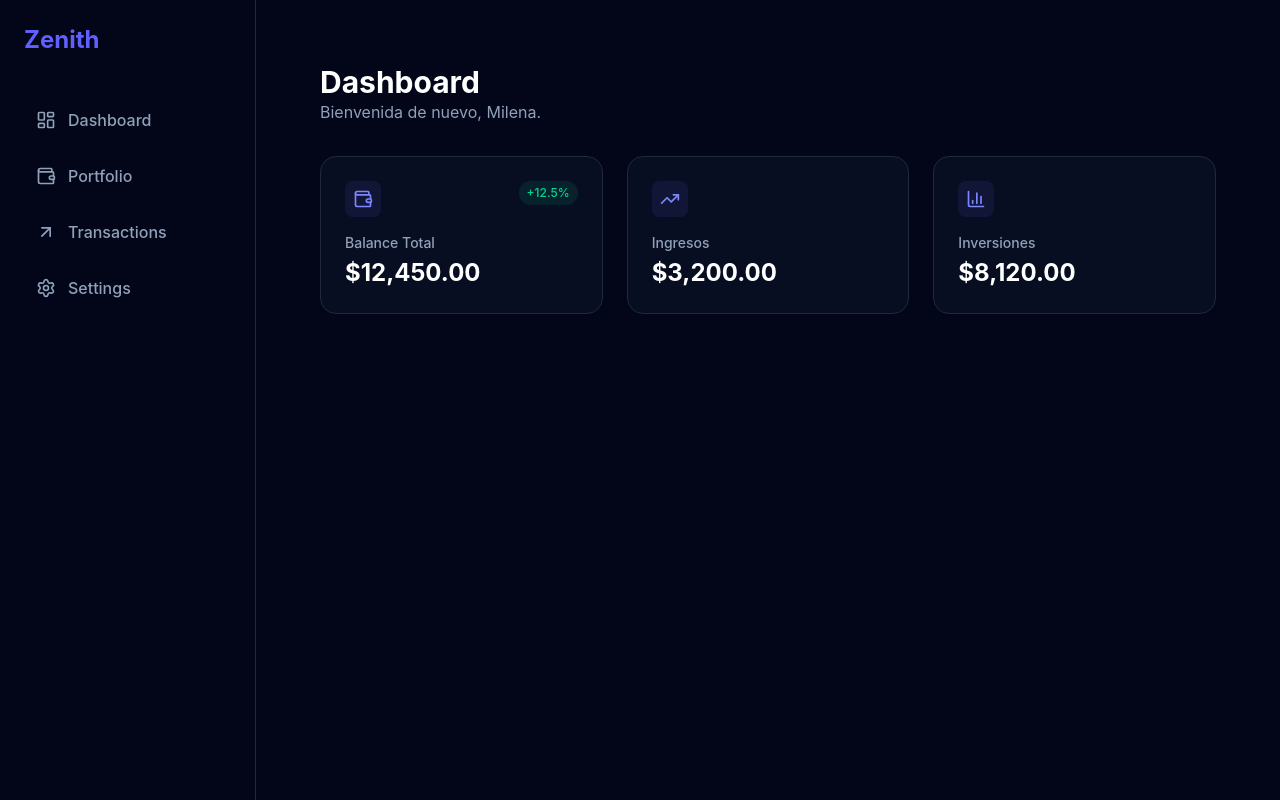
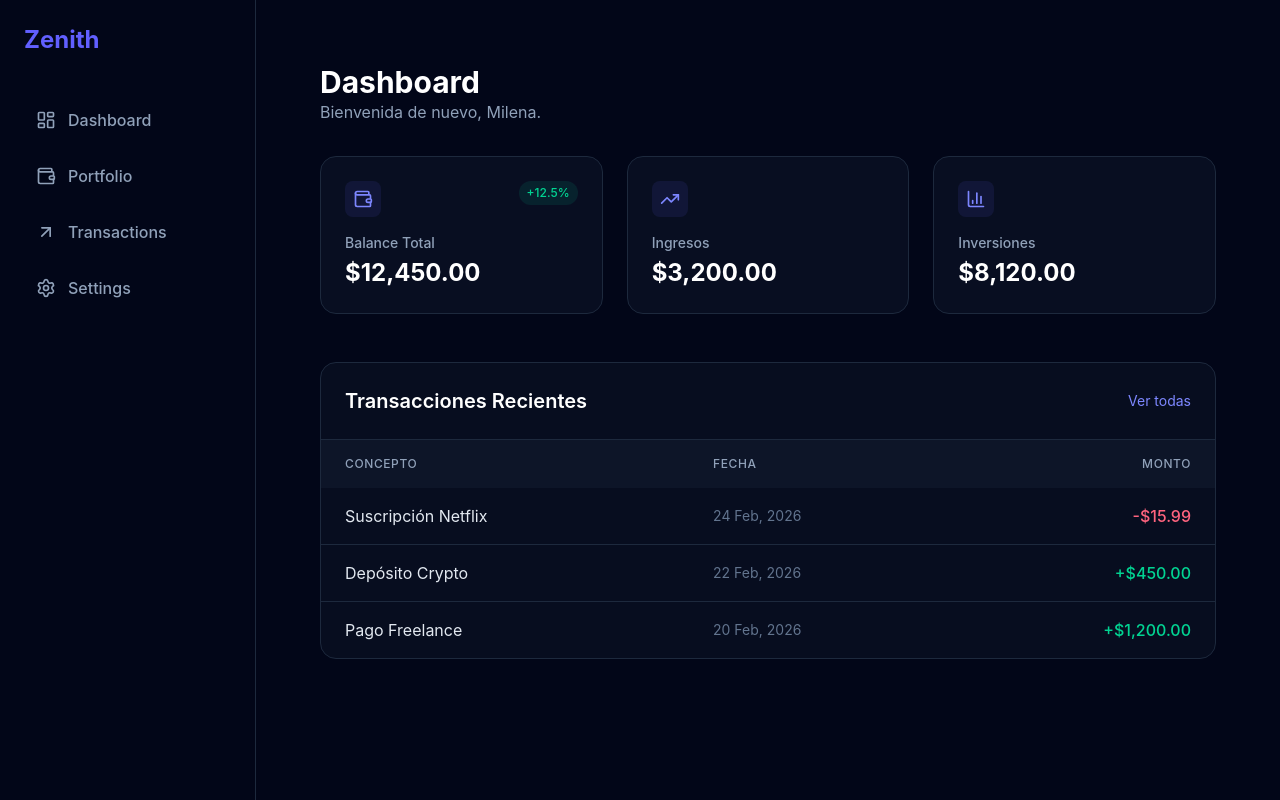
Before and after one commit to milenatr/zenith-dashboard, a React (Vite) app: page / in a window 1280 px wide. Built offline with nearby package versions, Linux system fonts and the light colour scheme.

Commit message:
'TransactionTable'

```diff
--- a/src/App.tsx
+++ b/src/App.tsx
@@ -2,6 +2,7 @@ import { BarChart3, TrendingUp, Wallet } from 'lucide-react'
 import './App.css'
 import DashboardLayout from './components/layout/DashboardLayout'
 import { StatCard } from './components/StatCard'
+import { TransactionTable } from './components/TransactionTable'
 
 function App() {
   return (
@@ -31,6 +32,7 @@ function App() {
             icon={<BarChart3 size={20} />}
           />
         </div>
+        <TransactionTable />
       </main>
       </DashboardLayout>
     </>
--- /dev/null
+++ b/src/components/TransactionTable.tsx
@@ -0,0 +1,50 @@
+interface Transaction {
+  id: number;
+  desc: string;
+  date: string;
+  amount: string;
+  type: 'income' | 'expense';
+}
+
+const TRANSACTIONS: Transaction[] = [
+  { id: 1, desc: 'Suscripción Netflix', date: '24 Feb, 2026', amount: '-$15.99', type: 'expense' },
+  { id: 2, desc: 'Depósito Crypto', date: '22 Feb, 2026', amount: '+$450.00', type: 'income' },
+  { id: 3, desc: 'Pago Freelance', date: '20 Feb, 2026', amount: '+$1,200.00', type: 'income' },
+];
+
+export const TransactionTable = () => {
+  return (
+    <div className="mt-12 bg-slate-900/40 border border-slate-800 rounded-2xl overflow-hidden">
+      <div className="p-6 border-b border-slate-800 flex justify-between items-center">
+        <h3 className="text-xl font-semibold text-white">Transacciones Recientes</h3>
+        <button className="text-sm text-indigo-400 hover:text-indigo-300 transition-colors">
+          Ver todas
+        </button>
+      </div>
+      <div className="overflow-x-auto">
+        <table className="w-full text-left">
+          <thead className="bg-slate-800/30 text-slate-400 text-xs uppercase tracking-wider">
+            <tr>
+              <th className="px-6 py-4 font-medium">Concepto</th>
+              <th className="px-6 py-4 font-medium">Fecha</th>
+              <th className="px-6 py-4 font-medium text-right">Monto</th>
+            </tr>
+          </thead>
+          <tbody className="divide-y divide-slate-800">
+            {TRANSACTIONS.map((item) => (
+              <tr key={item.id} className="hover:bg-slate-800/20 transition-colors group">
+                <td className="px-6 py-4 text-slate-200">{item.desc}</td>
+                <td className="px-6 py-4 text-slate-500 text-sm">{item.date}</td>
+                <td className={`px-6 py-4 text-right font-medium ${
+                  item.type === 'income' ? 'text-emerald-400' : 'text-rose-400'
+                }`}>
+                  {item.amount}
+                </td>
+              </tr>
+            ))}
+          </tbody>
+        </table>
+      </div>
+    </div>
+  );
+};
```
